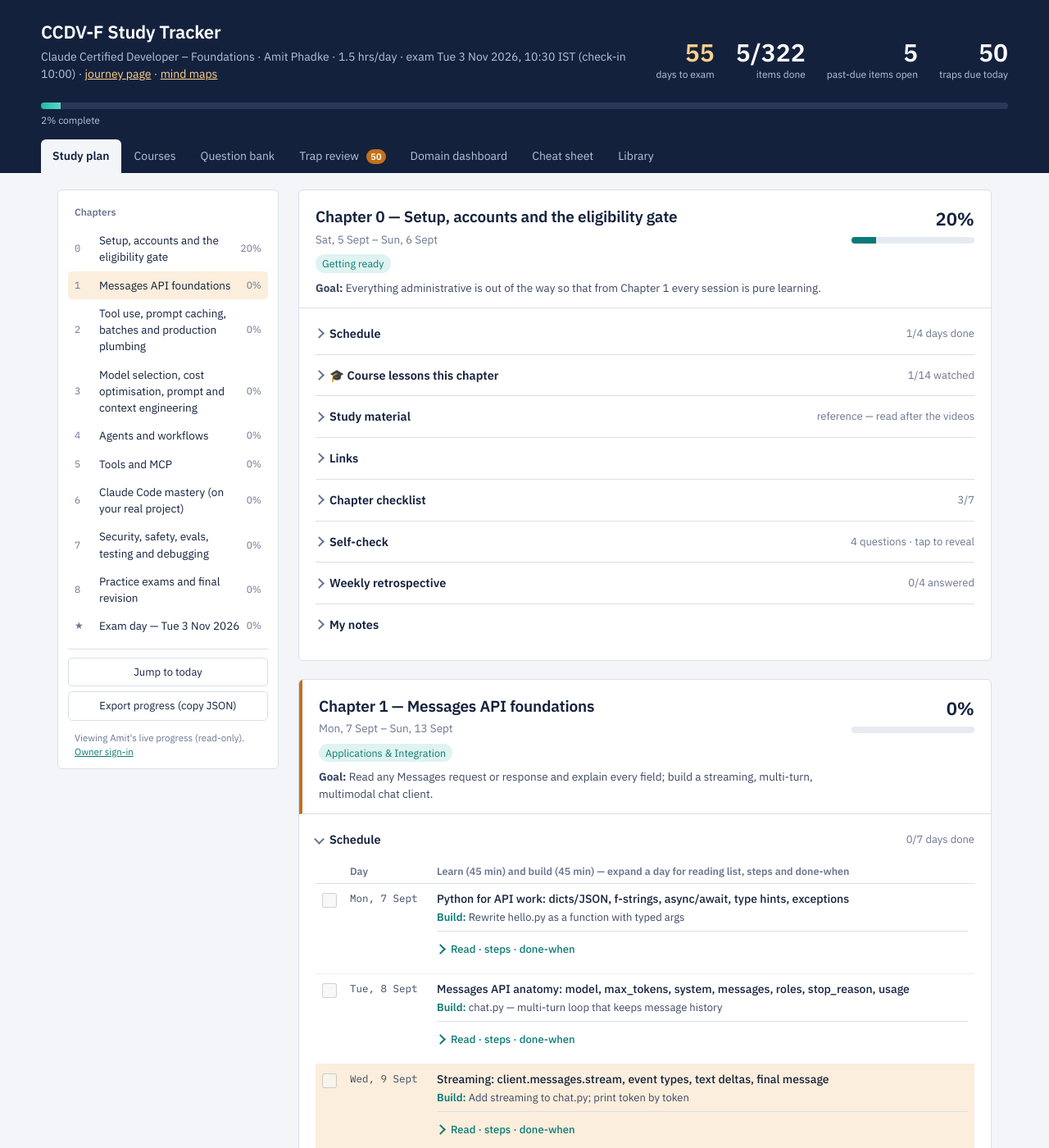
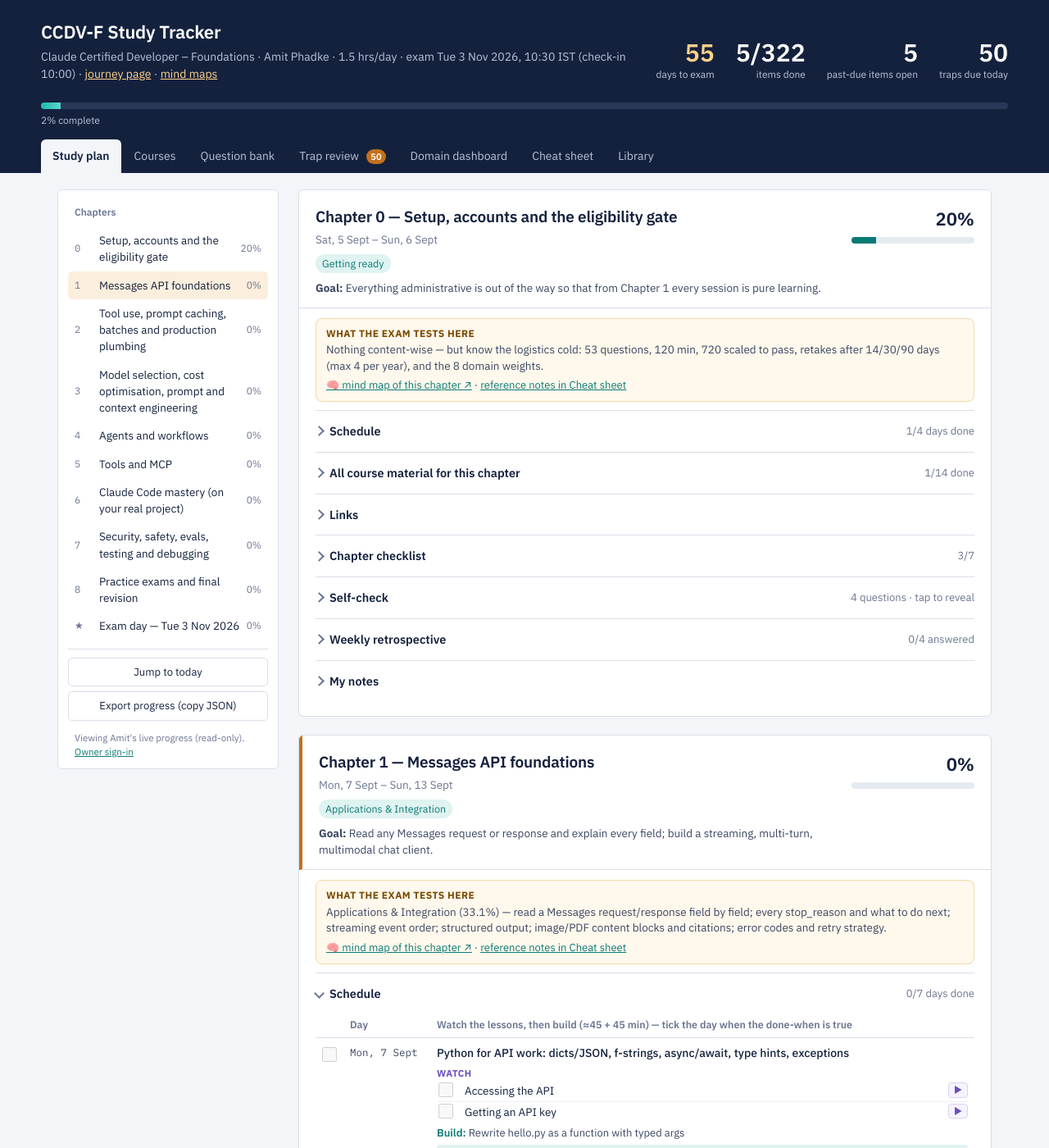
Before and after one commit to amitrphadke/amitrphadke.github.io, a Jekyll site: the page learning/ccdv-f/tracker/index.html, which Jekyll copies as it is, in a window 1280 px wide and 1400 px high. Shown: the whole window at 82% size. Built offline with Jekyll 4.4.1, drawn with Linux system fonts in a browser that asks for light colours; some of the changed text lies outside the part shown.

Commit message:
Tracker: videos-first study plan — lessons to watch per day, build + done-when inline, exam-focus box per chapter, study material moved to Cheat sheet

```diff
--- a/learning/ccdv-f/tracker/index.html
+++ b/learning/ccdv-f/tracker/index.html
@@ -112,6 +112,22 @@
   .learn{display:block;font-weight:500}
   .build{display:block;color:var(--ink-2);font-size:13px;margin-top:2px}
   .build::before{content:"Build: ";font-weight:600;color:var(--sea)}
+  .examfocus{background:#fff8ec;border:1px solid #f1d9a6;border-radius:8px;padding:9px 12px;font-size:13.5px;color:var(--ink-2);margin:6px 0 10px;line-height:1.45}
+  .examfocus b{display:block;color:#7a4a00;font-size:12px;text-transform:uppercase;letter-spacing:.04em;margin-bottom:2px}
+  .examfocus .mmlink{display:block;margin-top:5px;font-size:13px}
+  .watch{margin:5px 0 4px}
+  .watch>b{display:block;font-size:11.5px;text-transform:uppercase;letter-spacing:.04em;color:#6b4fbb;margin-bottom:1px}
+  .watch ul.ck.compact{margin:0 0 0 2px}
+  .watch ul.ck.compact li{padding:2px 0;grid-template-columns:26px 1fr auto}
+  .watch ul.ck.compact li .lnk{padding:0 6px;border:1px solid #d9d2f0;border-radius:4px;background:#f6f3ff}
+  .watch .lnk{text-decoration:none;font-size:11px;color:#6b4fbb;margin-left:4px}
+  td.t .dw{display:block;background:var(--sea-soft);padding:4px 8px;border-radius:4px;margin-top:5px;font-size:13px;color:var(--ink-2)}
+  td.t .dw::before{content:"Done when: ";font-weight:600;color:var(--sea)}
+  .daydetail .dd .refs{margin-top:6px}
+  .daydetail .dd .refs b{display:inline;text-transform:none;letter-spacing:0;font-size:13px;margin:0}
+  .refnotes{margin:6px 0 14px}
+  .refnotes summary{font-size:13px;color:var(--sea)}
+  .cheat .notes{font-size:13.5px;margin-top:6px}
   .daydetail{margin-top:6px}
   .daydetail summary{font-weight:500;font-size:13px;color:var(--sea);padding:2px 0}
   .daydetail summary::before{border-color:var(--sea)}
@@ -2263,6 +2279,28 @@
 function trapState(id){ return (state.sr&&state.sr[id])||{box:0,due:todayStr()}; }
 function dueTraps(){ const t=todayStr(); return allTraps().filter(x=>trapState(x.id).due<=t); }
 
+
+/* Videos-first plan: which Academy lessons to watch on which day */
+const EXAM_FOCUS = {
+  ch0:"Nothing content-wise — but know the logistics cold: 53 questions, 120 min, 720 scaled to pass, retakes after 14/30/90 days (max 4 per year), and the 8 domain weights.",
+  ch1:"Applications & Integration (33.1%) — read a Messages request/response field by field; every stop_reason and what to do next; streaming event order; structured output; image/PDF content blocks and citations; error codes and retry strategy.",
+  ch2:"Applications & Integration + Tools & MCPs — tool schema design, the tool_use → tool_result loop, tool_choice, parallel tool calls; prompt-caching rules (breakpoints, 5-min vs 1-h TTL, minimum cacheable size, cache_read vs cache_creation); Batches API (50% cheaper, up to 24 h); Files API and code execution.",
+  ch3:"Model Selection & Optimisation (16.8%) + Prompt & Context Engineering (11%) — choose the model for a cost/latency/capability trade-off; extended thinking (budget_tokens, adaptive) and when it is wasted; clear-direct-XML-examples prompting; context-window arithmetic; RAG choices (chunking, embeddings, hybrid BM25).",
+  ch4:"Agents & Workflows (14.7%) — the five workflow patterns (chaining, routing, parallelisation, orchestrator-workers, evaluator-optimiser) vs an autonomous agent loop; when NOT to build an agent; subagent context isolation; Agent SDK basics.",
+  ch5:"Tools & MCPs (10.6%) — MCP primitives (tools, resources, prompts) and who controls each (model, app, user); stdio vs Streamable HTTP; sampling, roots, notifications; when a plain tool beats an MCP server.",
+  ch6:"Claude Code (3.1%, but its vocabulary appears everywhere) — CLAUDE.md, commands vs skills vs hooks vs subagents vs MCP vs plugins; permission modes; headless/CI runs.",
+  ch7:"Security & Safety (8.1%) + Eval, Testing & Debugging (2.6%) — prompt injection and its mitigations, least-privilege tools, guardrails and human-in-the-loop; the eval workflow (dataset → run → code- or model-graded); debugging a bad response systematically.",
+  ch8:"Everything, in scenario form — timed practice, then trap drills. The one new fact: when to pick the Claude API vs Bedrock vs Vertex."
+};
+function dayWatchMap(ch){
+  const items = courseItemsForChapter(ch.id).filter(it=>it.course.academy);
+  const n = ch.lessons.length; const useDays = n>=4 ? n-1 : n;   // last day of a full week is the review day
+  const map = ch.lessons.map(()=>[]);
+  if(!items.length || !useDays) return map;
+  const per = Math.ceil(items.length/useDays); let k=0;
+  for(let d=0; d<useDays && k<items.length; d++){ const take = Math.min(per, items.length-k, Math.ceil((items.length-k)/(useDays-d))); map[d]=items.slice(k,k+take); k+=take; }
+  return map;
+}
 /* ============================================================
    RENDER — plan view
    ============================================================ */
@@ -2285,18 +2323,20 @@
 
     const s=document.createElement("section");
     s.className="ch"+(isNow?" now":"")+(ch.exam?" exam":""); s.id=ch.id;
+    const watchMap = dayWatchMap(ch);
     const lessonsHtml = ch.lessons.map((l,i)=>{
       const id=ch.id+":l"+i, done=!!state[id];
-      const reads = (l.read||[]).map(r=>{
-        if(typeof r==="string" && r.startsWith("lib:")){ const e=LIB_BY_ID[r.slice(4)]; return e?`<li><a class="lib" href="#lib-${e.id}" data-golib="${e.id}">${esc(e.title)}</a> <span class="orig">in Library</span></li>`:""; }
-        if(Array.isArray(r)){ const e=LIB_BY_URL[r[1]]; return e?`<li><a class="lib" href="#lib-${e.id}" data-golib="${e.id}">${esc(r[0])}</a> <span class="orig">read here in Library · <a href="${r[1]}" target="_blank" rel="noopener">original ↗</a></span></li>`:`<li><a href="${r[1]}" target="_blank" rel="noopener">${esc(r[0])}</a></li>`; }
-        return `<li>${esc(r)}</li>`; }).join("");
+      const refs = (l.read||[]).map(r=>{
+        if(typeof r==="string" && r.startsWith("lib:")){ const e=LIB_BY_ID[r.slice(4)]; return e?`<a class="lib" href="#lib-${e.id}" data-golib="${e.id}">${esc(e.title)}</a>`:""; }
+        if(Array.isArray(r)){ const e=LIB_BY_URL[r[1]]; return e?`<a class="lib" href="#lib-${e.id}" data-golib="${e.id}">${esc(r[0])}</a>`:`<a href="${r[1]}" target="_blank" rel="noopener">${esc(r[0])}</a>`; }
+        return esc(r); }).filter(Boolean).join(" · ");
       const steps = (l.steps||[]).map(x=>`<li>${esc(x)}</li>`).join("");
-      const detail = (reads||steps||l.done)?`<details class="daydetail" data-k="${ch.id}:day${i}"><summary>Read · steps · done-when</summary><div class="dd">
-          ${reads?`<b>Read (45 min)</b><ul class="readlist">${reads}</ul>`:""}
-          ${steps?`<b>Build steps (45 min)</b><ol>${steps}</ol>`:""}
-          ${l.done?`<span class="dw">${esc(l.done)}</span>`:""}</div></details>`:"";
-      return `<tr class="${done?'done':''}${l.d===today?' today':''}"><td class="c"><input type="checkbox" data-id="${id}" ${done?'checked':''} aria-label="Done"></td><td class="d">${fmt(l.d)}</td><td class="t"><span class="learn">${esc(l.t)}</span><span class="build">${esc(l.b)}</span>${detail}</td></tr>`;
+      const w = watchMap[i]||[];
+      const watch = w.length?`<div class="watch"><b>Watch</b><ul class="ck compact">${w.map(it=>`<li class="${state[it.id]?'done':''}"><input type="checkbox" id="w-${it.id}" data-id="${it.id}" ${state[it.id]?'checked':''}><label for="w-${it.id}">${esc(it.title)}</label> <a class="lnk" href="${it.course.url}${it.slug?'/'+it.slug:''}" target="_blank" rel="noopener" title="${esc(it.course.title)} — ${esc(it.group)}">▶</a></li>`).join("")}</ul></div>`:"";
+      const detail = (steps||refs)?`<details class="daydetail" data-k="${ch.id}:day${i}"><summary>Build steps${refs?" · if stuck":""}</summary><div class="dd">
+          ${steps?`<ol>${steps}</ol>`:""}
+          ${refs?`<div class="refs"><b>If stuck, read in the Library:</b> ${refs}</div>`:""}</div></details>`:"";
+      return `<tr class="${done?'done':''}${l.d===today?' today':''}"><td class="c"><input type="checkbox" data-id="${id}" ${done?'checked':''} aria-label="Done"></td><td class="d">${fmt(l.d)}</td><td class="t"><span class="learn">${esc(l.t)}</span>${watch}<span class="build">${esc(l.b)}</span>${l.done?`<span class="dw">${esc(l.done)}</span>`:""}${detail}</td></tr>`;
     }).join("");
     const ckHtml = ch.checklist.map((c,i)=>{
       const id=ch.id+":c"+i, done=!!state[id];
@@ -2325,11 +2365,11 @@
         <div class="chprog"><b>${pct}%</b><div class="bar"><i style="width:${pct}%"></i></div></div>
       </div>
       <div class="chbody">
+        ${EXAM_FOCUS[ch.id]?`<div class="examfocus"><b>What the exam tests here</b> ${esc(EXAM_FOCUS[ch.id])} <span class="mmlink"><a href="https://www.amitphadke.com/learning/ccdv-f/mindmaps/#${ch.id}" target="_blank" rel="noopener">🧠 mind map of this chapter ↗</a> · <a href="#" data-gocheat="${ch.id}">reference notes in Cheat sheet</a></span></div>`:""}
         <details data-k="${ch.id}:sched" ${isNow||ch.exam?"open":""}><summary>Schedule <span class="cnt">${lDone}/${ch.lessons.length} days done</span></summary>
-          <table><thead><tr><th></th><th>Day</th><th>Learn (45 min) and build (45 min) — expand a day for reading list, steps and done-when</th></tr></thead><tbody>${lessonsHtml}</tbody></table>
+          <table><thead><tr><th></th><th>Day</th><th>Watch the lessons, then build (≈45 + 45 min) — tick the day when the done-when is true</th></tr></thead><tbody>${lessonsHtml}</tbody></table>
         </details>
-        ${courseHtml?`<details data-k="${ch.id}:courses" ${isNow?"open":""}><summary>🎓 Course lessons this chapter <span class="cnt">${crsDone}/${crsAll.length} watched</span></summary><div class="chcourses">${courseHtml}<div class="hint">Watch these first — they are Anthropic's own videos with quizzes. The study material below is the reference to come back to. Ticks here and in the Courses tab are the same.</div></div></details>`:""}
-        <details data-k="${ch.id}:notes"><summary>Study material <span class="cnt">reference — read after the videos</span></summary><div class="notes">${ch.notes}</div></details>
+        ${courseHtml?`<details data-k="${ch.id}:courses"><summary>All course material for this chapter <span class="cnt">${crsDone}/${crsAll.length} done</span></summary><div class="chcourses">${courseHtml}<div class="hint">The same video lessons as in the schedule above, plus optional notebooks / YouTube / partner-prep modules. Ticks here, in the schedule and in the Courses tab are the same.</div></div></details>`:""}
         ${ch.links.length?`<details data-k="${ch.id}:links"><summary>Links</summary><div class="links">${linksHtml}</div></details>`:""}
         <details data-k="${ch.id}:check"><summary>Chapter checklist <span class="cnt">${cDone}/${ch.checklist.length}</span></summary><ul class="ck">${ckHtml}</ul>${quizLine}</details>
         ${ch.qa.length?`<details data-k="${ch.id}:qa"><summary>Self-check <span class="cnt">${ch.qa.length} questions · tap to reveal</span></summary><ul class="qa">${qaHtml}</ul></details>`:""}
@@ -2510,11 +2550,11 @@
    ============================================================ */
 function renderCheat(){
   const el=document.getElementById("view-cheat");
-  const secs = CHAPTERS.filter(c=>(c.cheat&&c.cheat.length)||(c.traps&&c.traps.length)).map(c=>{
+  const secs = CHAPTERS.filter(c=>(c.cheat&&c.cheat.length)||(c.traps&&c.traps.length)||c.notes).map(c=>{
     const lines=(c.cheat||[]).map(x=>`<li>${esc(x)}</li>`).join("");
     const traps=(c.traps||[]).map(t=>`<li class="trapline">${esc(t[0])} → ${esc(t[1])}</li>`).join("");
     const mine=(state.notes&&state.notes[c.id]||"").trim();
-    return `<h2>${c.num==="★"?"":c.num+" · "}${esc(c.title)}</h2><ul>${lines}${traps}</ul>${mine?`<div class="hint" style="margin:4px 0 0"><b>My notes:</b> ${esc(mine).replace(/\n/g,"<br>")}</div>`:""}`;
+    return `<h2 id="cheat-${c.id}">${c.num==="★"?"":c.num+" · "}${esc(c.title)}</h2><ul>${lines}${traps}</ul>${mine?`<div class="hint" style="margin:4px 0 0"><b>My notes:</b> ${esc(mine).replace(/\n/g,"<br>")}</div>`:""}${c.notes?`<details class="refnotes" data-k="cheat:${c.id}"><summary>Reference notes — the long-form study material for this chapter</summary><div class="notes">${c.notes}</div></details>`:""}`;
   }).join("");
   el.innerHTML=`<div class="card cheat"><div style="display:flex;justify-content:space-between;align-items:center;gap:10px;flex-wrap:wrap"><div><h2 style="border:0;margin:0;font-size:19px">Cheat sheet</h2><div class="sub" style="margin:0">Every key fact and trap from all chapters, plus your own notes. Print it on 30 Oct and read it twice — for memory only; nothing goes into the exam room.</div></div><button data-print="1">Print / save as PDF</button></div>${secs}</div>`;
 }
@@ -2614,6 +2654,7 @@
   const b=e.target.closest("[data-startquiz]"); if(b){ switchView("quiz"); startQuiz(b.dataset.startquiz); return; }
   if(e.target.closest("[data-gradequiz]")){ gradeQuiz(); return; }
   if(e.target.closest("[data-endquiz]")){ if(quizRun&&!quizRun.graded&&!confirm("Abandon this quiz? Nothing will be recorded.")) return; if(quizRun) clearInterval(quizRun.timer); quizRun=null; renderQuiz(); return; }
+  const gc=e.target.closest("[data-gocheat]"); if(gc){ e.preventDefault(); switchView("cheat"); const h=document.getElementById("cheat-"+gc.dataset.gocheat); if(h){ const d=h.parentElement.querySelector(`details[data-k="cheat:${gc.dataset.gocheat}"]`); if(d) d.open=true; h.scrollIntoView({behavior:"smooth",block:"start"}); } return; }
   const g=e.target.closest("[data-goquiz]"); if(g){ e.preventDefault(); switchView("quiz"); window.scrollTo({top:0}); return; }
   const rv=e.target.closest("[data-reveal]"); if(rv){ rv.closest(".srcard").classList.add("show"); return; }
   const sr=e.target.closest("[data-sr]"); if(sr){ markTrap(sr.dataset.sr, sr.dataset.ok==="1"); return; }
```
